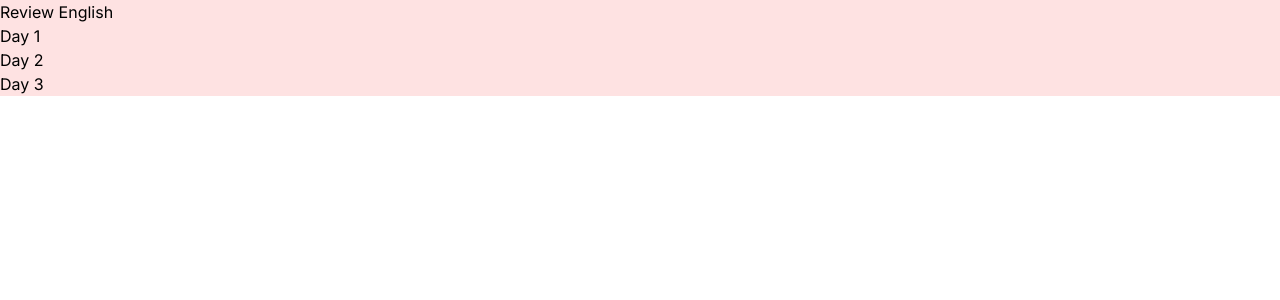
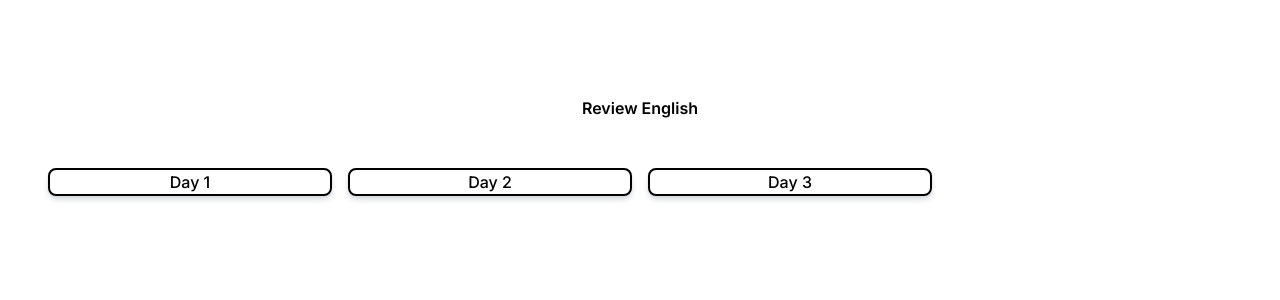
Before and after one commit to Choi-jujuyeon/Study-with_T_H662, a Next.js app in the folder review-english-2/: page / in a window 1280 px wide. Shown: the top 300 px of the page. Built offline with nearby package versions, Linux system fonts and the light colour scheme.

Commit message:
style-li-tag

```diff
--- a/review-english-2/src/app/page.tsx
+++ b/review-english-2/src/app/page.tsx
@@ -1,20 +1,22 @@
 import { NextPage } from "next";
+
 const Home: NextPage = () => {
     return (
-        <main className="bg-red-100 ">
-            <div>Review English</div>
-            <ul>
-                <li>
+        <main className="py-24 px-12 min-h-screen flex flex-col justify-start items-center">
+            <div className="font-semibold">Review English</div>
+            <ul className="mt-12 w-full grid grid-cols-4 gap-4">
+                <li className="text-center border-black border-2 font-medium rounded-lg shadow-md shadow-gray-300">
                     <button>Day 1</button>
                 </li>
-                <li>
+                <li className="text-center border-black border-2 font-medium rounded-lg shadow-md shadow-gray-300">
                     <button>Day 2</button>
                 </li>
-                <li>
+                <li className="text-center border-black border-2 font-medium rounded-lg shadow-md shadow-gray-300">
                     <button>Day 3</button>
                 </li>
             </ul>
         </main>
     );
 };
+
 export default Home;
```
